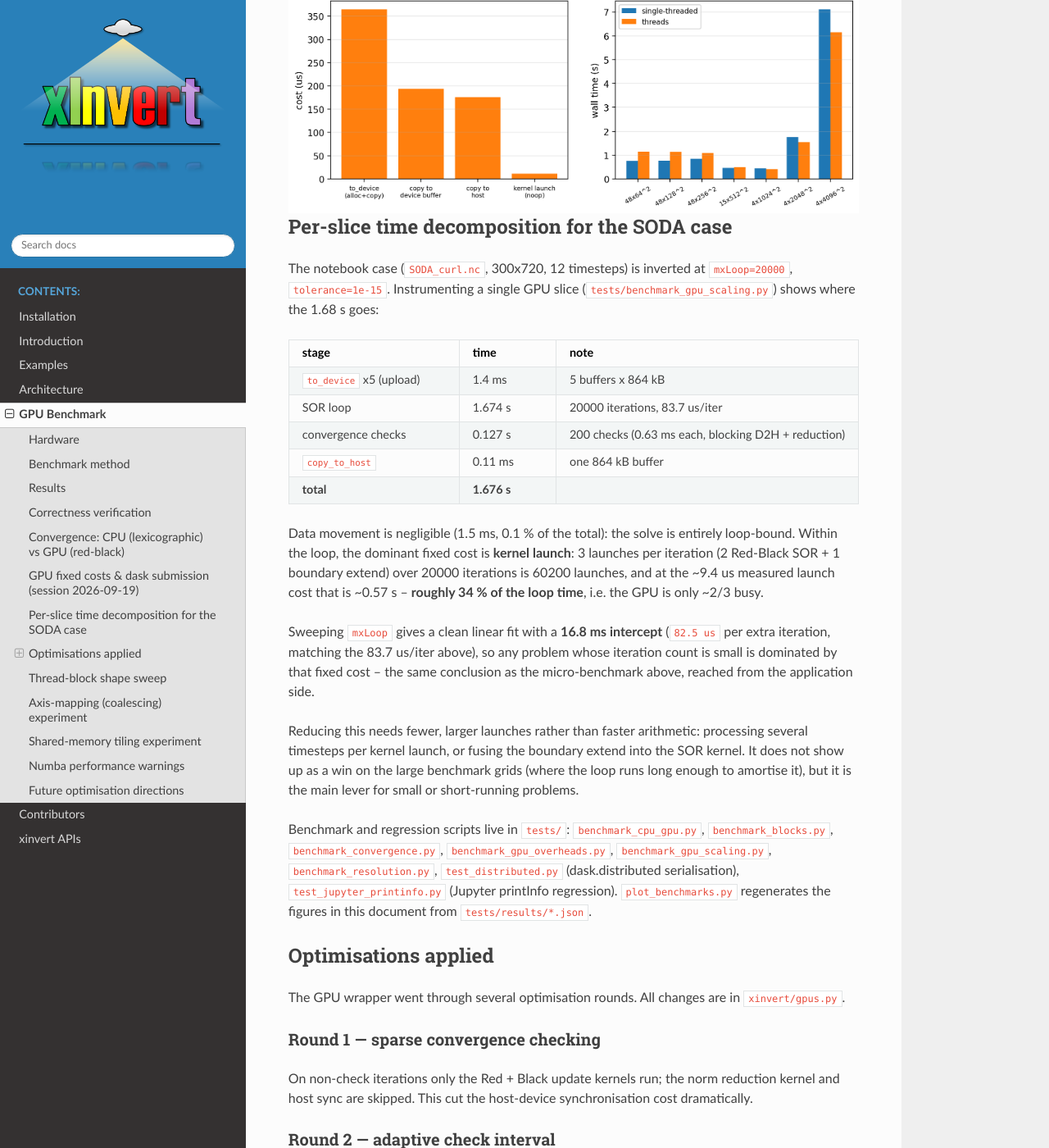
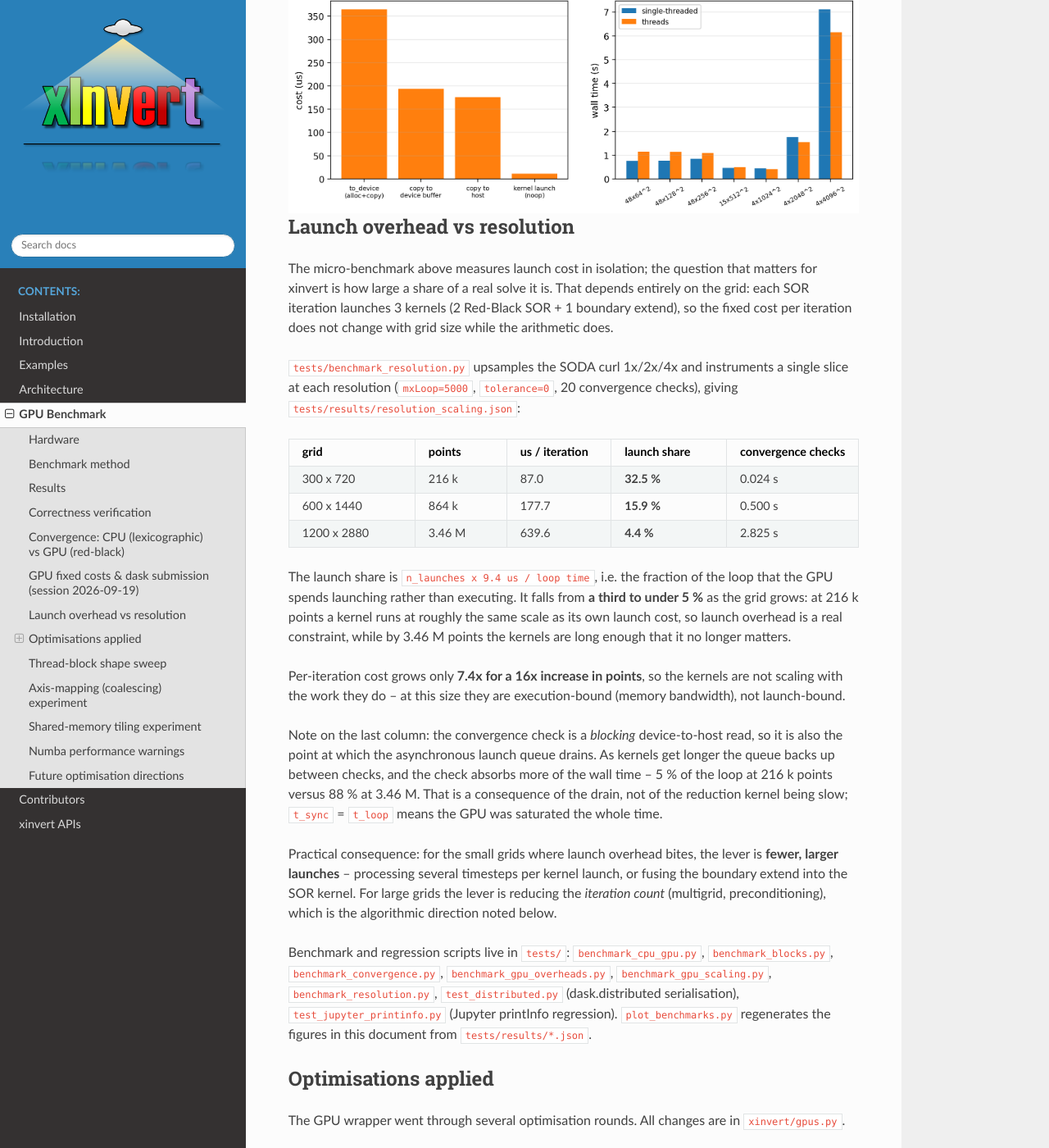
Before and after one commit to miniufo/xinvert, a Sphinx documentation site: the page built from docs/source/Benchmark.rst, in a window 1280 px wide and 1400 px high, scrolled down 3828 px. Shown: the whole window at 82% size. Built offline with Sphinx 7.4.7 and the Read the Docs theme 3.1.0, drawn with Linux system fonts in a browser that asks for light colours; pages that are not in the unit, such as notebooks, are missing from menus.

Commit message:
docs(benchmark): replace the invalid per-slice numbers with the resolution sweep
The previous subsection reported a per-slice decomposition for the notebook
case measured with decompose()'s old launch config (grid and block both
(16, 16)), which only covered a 256x256 corner of the 300x720 grid.  Those
stages -- 1.674 s loop, 83.7 us/iter, ~34 % launch share -- did not describe a
full-grid solve, so the table and both claims derived from it (the ~34 % share
and the 16.8 ms intercept) are removed rather than reworded.

In its place, "Launch overhead vs resolution" reports the sweep that has
actually been measured with the corrected config
(tests/results/resolution_scaling.json, mxLoop=5000, tolerance=0):

    grid        points    us/iter   launch share   convergence checks
    300x720      216 k      87.0        32.5 %          0.024 s
    600x1440     864 k     177.7        15.9 %          0.500 s
    1200x2880   3.46 M     639.6         4.4 %          2.825 s

Two findings: the launch share falls from a third to under 5 % as the grid
grows (so launch overhead only bites on small problems), and per-iteration
cost grows just 7.4x for a 16x increase in points, i.e. the kernels are
execution-bound rather than launch-bound at resolution.

The convergence-check column is explained rather than left to look like sync
overhead: it is a blocking D2H read, so it is also where the asynchronous
launch queue drains.  t_sync rising to 88 % of the loop at 3.46 M points means
the GPU was saturated throughout, not that the reduction kernel is slow.

tests/results/gpu_scaling.json is left in place but predates the launch-config
fix and needs re-running; the script (benchmark_gpu_scaling.py) is unchanged in
that respect.

```diff
--- a/docs/source/Benchmark.rst
+++ b/docs/source/Benchmark.rst
@@ -210,54 +210,68 @@ in VRAM.  GPU solves are therefore bounded to one at a time
 .. figure:: _static/gpu_overheads_dask.png
    :align: center
 
-Per-slice time decomposition for the SODA case
-----------------------------------------------
+Launch overhead vs resolution
+-----------------------------
 
-The notebook case (``SODA_curl.nc``, 300x720, 12 timesteps) is inverted at
-``mxLoop=20000``, ``tolerance=1e-15``.  Instrumenting a single GPU slice
-(``tests/benchmark_gpu_scaling.py``) shows where the 1.68 s goes:
+The micro-benchmark above measures launch cost in isolation; the question that
+matters for xinvert is how large a share of a real solve it is.  That depends
+entirely on the grid: each SOR iteration launches 3 kernels (2 Red-Black SOR +
+1 boundary extend), so the fixed cost per iteration does not change with grid
+size while the arithmetic does.
+
+``tests/benchmark_resolution.py`` upsamples the SODA curl 1x/2x/4x and
+instruments a single slice at each resolution (``mxLoop=5000``,
+``tolerance=0``, 20 convergence checks), giving
+``tests/results/resolution_scaling.json``:
 
 .. list-table::
    :header-rows: 1
-   :widths: 34 20 46
+   :widths: 22 16 18 20 22
 
-   * - stage
-     - time
-     - note
-   * - ``to_device`` x5 (upload)
-     - 1.4 ms
-     - 5 buffers x 864 kB
-   * - SOR loop
-     - 1.674 s
-     - 20000 iterations, 83.7 us/iter
-   * - convergence checks
-     - 0.127 s
-     - 200 checks (0.63 ms each, blocking D2H + reduction)
-   * - ``copy_to_host``
-     - 0.11 ms
-     - one 864 kB buffer
-   * - **total**
-     - **1.676 s**
-     -
+   * - grid
+     - points
+     - us / iteration
+     - launch share
+     - convergence checks
+   * - 300 x 720
+     - 216 k
+     - 87.0
+     - **32.5 %**
+     - 0.024 s
+   * - 600 x 1440
+     - 864 k
+     - 177.7
+     - **15.9 %**
+     - 0.500 s
+   * - 1200 x 2880
+     - 3.46 M
+     - 639.6
+     - **4.4 %**
+     - 2.825 s
 
-Data movement is negligible (1.5 ms, 0.1 % of the total): the solve is
-entirely loop-bound.  Within the loop, the dominant fixed cost is
-**kernel launch**: 3 launches per iteration (2 Red-Black SOR + 1 boundary
-extend) over 20000 iterations is 60200 launches, and at the ~9.4 us measured
-launch cost that is ~0.57 s -- **roughly 34 % of the loop time**, i.e. the
-GPU is only ~2/3 busy.
+The launch share is ``n_launches x 9.4 us / loop time``, i.e. the fraction of
+the loop that the GPU spends launching rather than executing.  It falls from
+**a third to under 5 %** as the grid grows: at 216 k points a kernel runs at
+roughly the same scale as its own launch cost, so launch overhead is a real
+constraint, while by 3.46 M points the kernels are long enough that it no
+longer matters.
 
-Sweeping ``mxLoop`` gives a clean linear fit with a **16.8 ms intercept**
-(``82.5 us`` per extra iteration, matching the 83.7 us/iter above), so any
-problem whose iteration count is small is dominated by that fixed cost --
-the same conclusion as the micro-benchmark above, reached from the
-application side.
+Per-iteration cost grows only **7.4x for a 16x increase in points**, so the
+kernels are not scaling with the work they do -- at this size they are
+execution-bound (memory bandwidth), not launch-bound.
 
-Reducing this needs fewer, larger launches rather than faster arithmetic:
-processing several timesteps per kernel launch, or fusing the boundary
-extend into the SOR kernel.  It does not show up as a win on the large
-benchmark grids (where the loop runs long enough to amortise it), but it is
-the main lever for small or short-running problems.
+Note on the last column: the convergence check is a *blocking* device-to-host
+read, so it is also the point at which the asynchronous launch queue drains.
+As kernels get longer the queue backs up between checks, and the check absorbs
+more of the wall time -- 5 % of the loop at 216 k points versus 88 % at
+3.46 M.  That is a consequence of the drain, not of the reduction kernel being
+slow; ``t_sync`` = ``t_loop`` means the GPU was saturated the whole time.
+
+Practical consequence: for the small grids where launch overhead bites, the
+lever is **fewer, larger launches** -- processing several timesteps per kernel
+launch, or fusing the boundary extend into the SOR kernel.  For large grids the
+lever is reducing the *iteration count* (multigrid, preconditioning), which is
+the algorithmic direction noted below.
 
 Benchmark and regression scripts live in ``tests/``:
 ``benchmark_cpu_gpu.py``, ``benchmark_blocks.py``, ``benchmark_convergence.py``,
```
